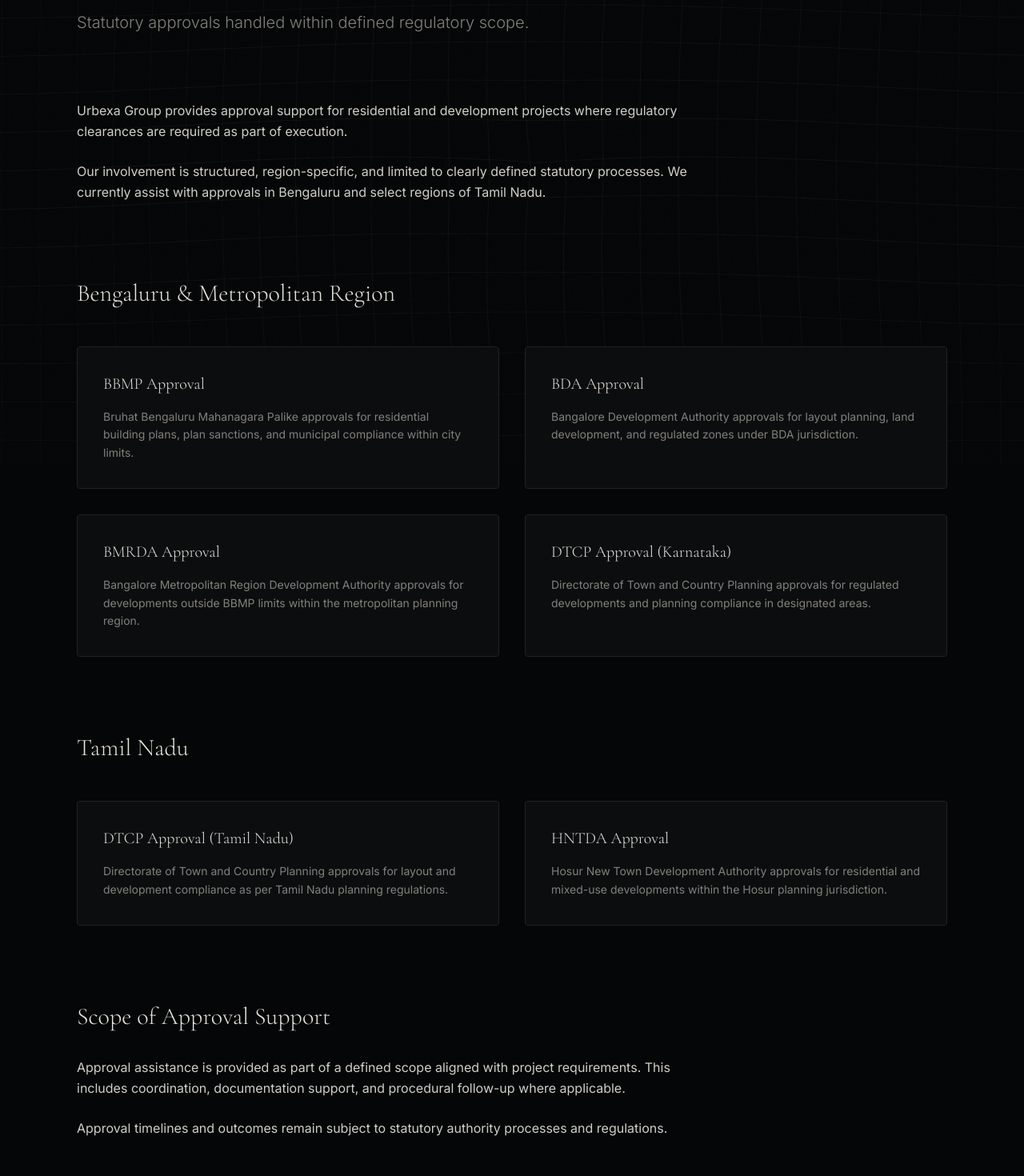
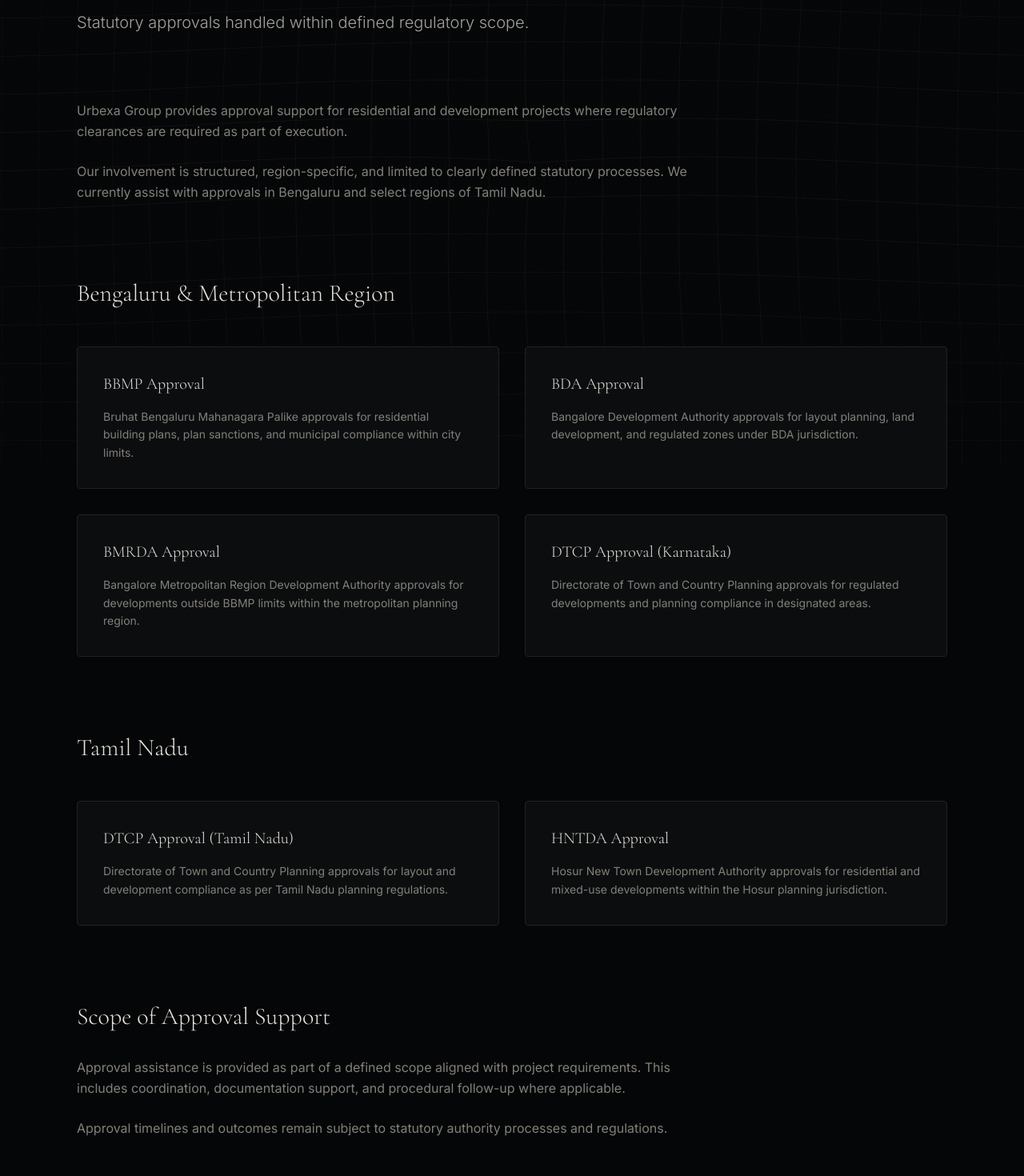
Before and after one commit to spydude2w1/urbexa-dev, a Next.js app: page /approvals in a window 1280 px wide. Shown: the part 220-1690 px from the top of the page at 80% size. Built offline with nearby package versions, Linux system fonts and the light colour scheme.

Commit message:
31-01-2026 | Bug fixes v120304

```diff
--- a/app/approvals/page.tsx
+++ b/app/approvals/page.tsx
@@ -14,7 +14,7 @@ export default function ApprovalsPage() {
           <h1 className="font-serif text-3xl md:text-4xl lg:text-5xl font-light text-foreground animate-settle opacity-0 mb-6">
             Approvals
           </h1>
-          <p className="text-lg md:text-xl text-muted-foreground font-light leading-relaxed max-w-2xl animate-settle opacity-0 animation-delay-200">
+          <p className="text-lg md:text-xl text-foreground/70 font-light leading-relaxed max-w-2xl animate-settle opacity-0 animation-delay-200">
             Statutory approvals handled within defined regulatory scope.
           </p>
         </header>
@@ -22,10 +22,10 @@ export default function ApprovalsPage() {
         {/* Introductory Context */}
         <section className="mb-20 md:mb-24">
           <div className="max-w-3xl animate-settle opacity-0 animation-delay-300">
-            <p className="text-base text-foreground/90 leading-relaxed mb-6">
+            <p className="text-base text-muted-foreground leading-relaxed mb-6">
               Urbexa Group provides approval support for residential and development projects where regulatory clearances are required as part of execution.
             </p>
-            <p className="text-base text-foreground/90 leading-relaxed">
+            <p className="text-base text-muted-foreground leading-relaxed">
               Our involvement is structured, region-specific, and limited to clearly defined statutory processes. We currently assist with approvals in Bengaluru and select regions of Tamil Nadu.
             </p>
           </div>
@@ -92,10 +92,10 @@ export default function ApprovalsPage() {
               Scope of Approval Support
             </h2>
             <div className="animate-settle opacity-0 animation-delay-1300">
-              <p className="text-base text-foreground/90 leading-relaxed mb-6">
+              <p className="text-base text-muted-foreground leading-relaxed mb-6">
                 Approval assistance is provided as part of a defined scope aligned with project requirements. This includes coordination, documentation support, and procedural follow-up where applicable.
               </p>
-              <p className="text-base text-foreground/90 leading-relaxed">
+              <p className="text-base text-muted-foreground leading-relaxed">
                 Approval timelines and outcomes remain subject to statutory authority processes and regulations.
               </p>
             </div>
```
